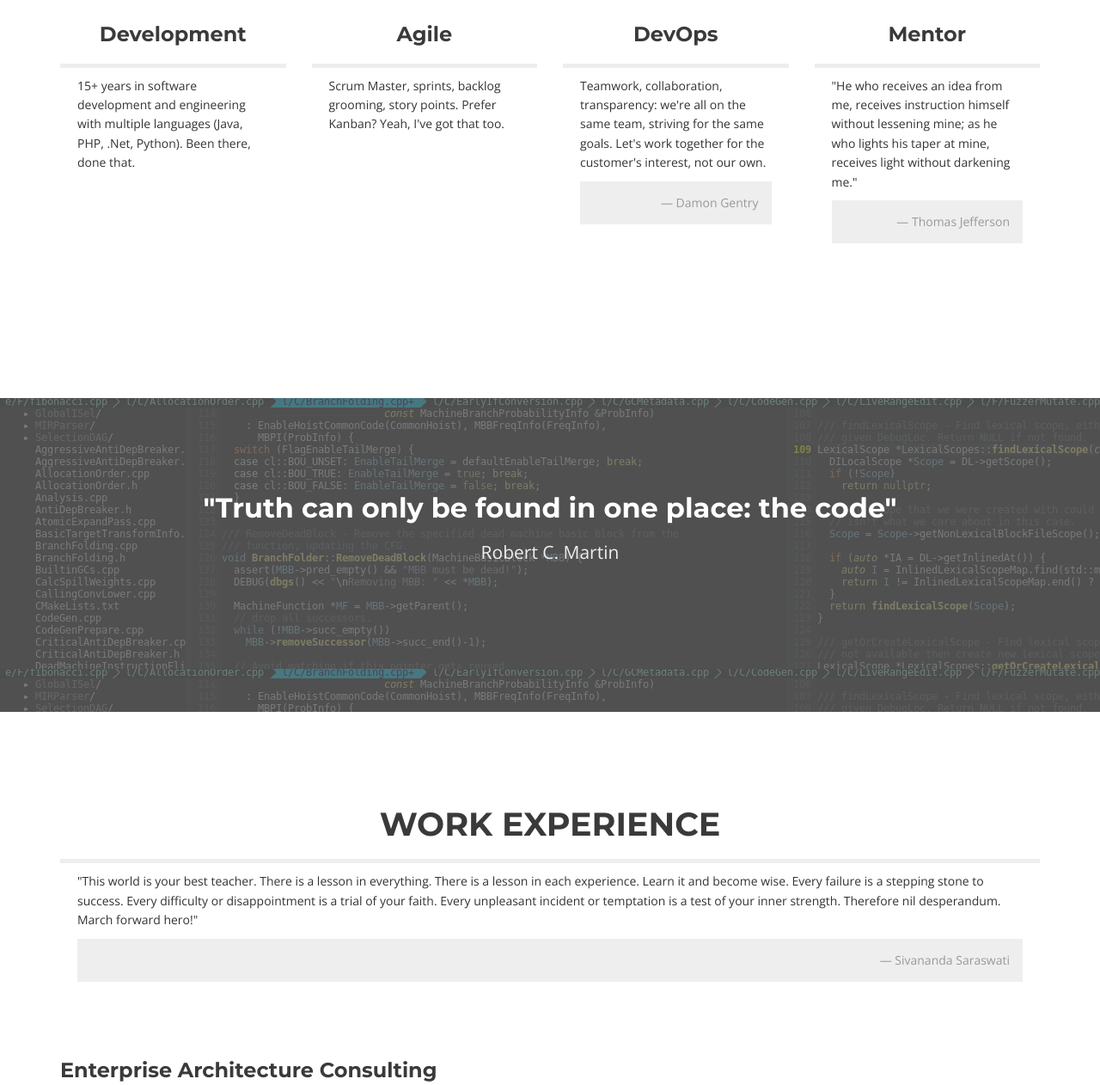
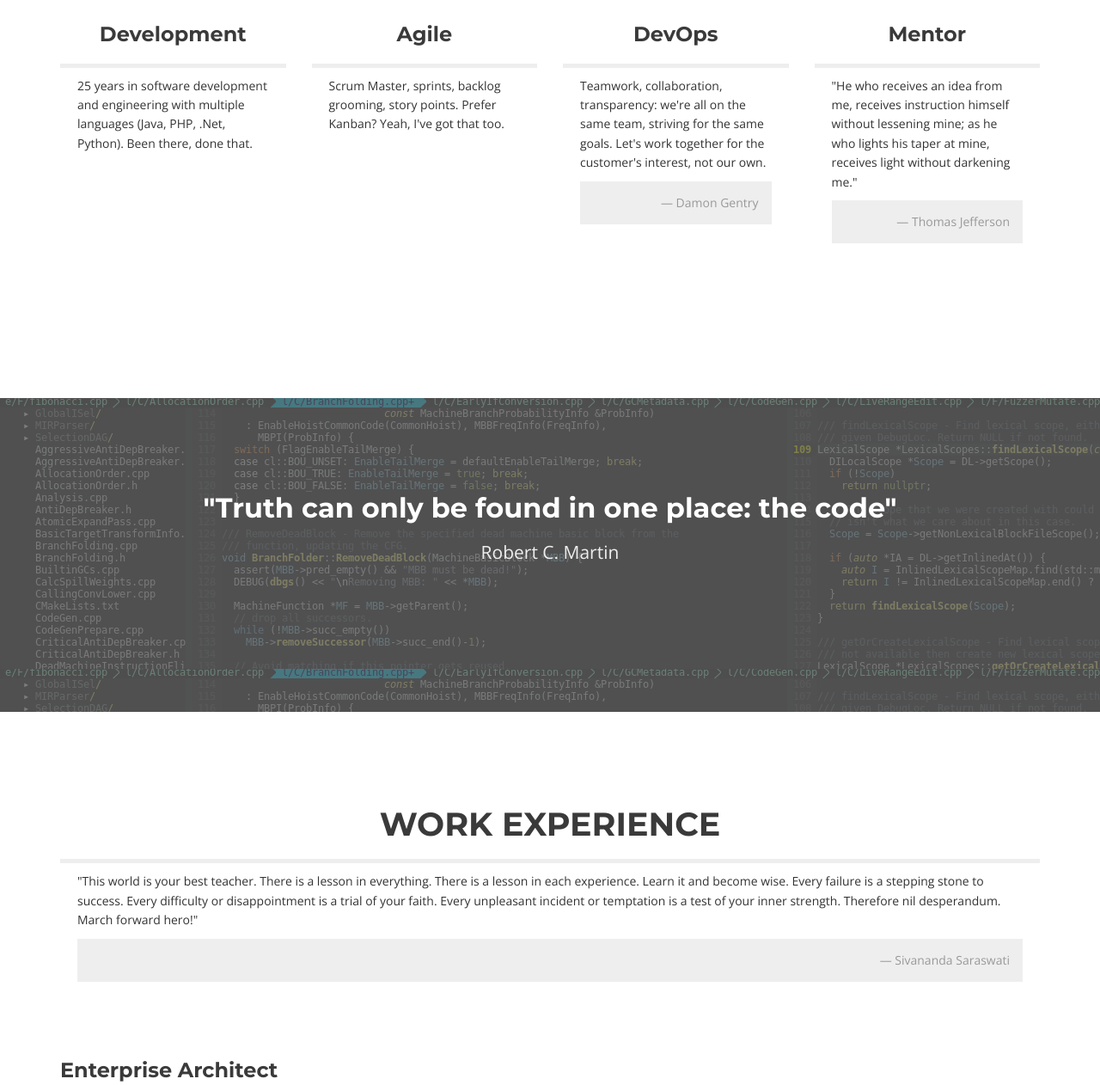
Before and after one commit to dagen/resume, a plain HTML site: page index.html in a window 1280 px wide. Shown: the part 1187-2449 px from the top of the page at 86% size. Drawn offline with nearby package versions, Linux system fonts and the light colour scheme.

Commit message:
Updating Resume file

```diff
--- a/index.html
+++ b/index.html
@@ -78,7 +78,7 @@
             <img src="img/about/code.png" alt="" class="img-responsive center-block" />
             <h4>Development</h4>
             <blockquote>
-               <p>15+ years in software development and engineering with multiple languages (Java, PHP, .Net, Python). Been there, done that. </p>
+               <p>25 years in software development and engineering with multiple languages (Java, PHP, .Net, Python). Been there, done that. </p>
             </blockquote>
           </div>
         </div>
@@ -154,7 +154,7 @@
       <div class="row text-left employer">
         <div class="col-xs-12 col-sm-12 col-md-12 col-lg-12">
           <div class="service-box wow bounceInDown" data-wow-delay="0.1s">
-            <h4>Enterprise Architecture Consulting</h4>
+            <h4>Enterprise Architect</h4>
             <h6><a href="http://www.ignw.io" target="_blank">InfoGroup Northwest</a>, July 2018 ~ Present</h6>
             <p>Architect, Design, Develop &amp; Implement innovative software solutions related to the modern software development practices, DevOps and Agile Transformation of the enterprise.
             <ul>
```
Also changed, not shown: 1 other file.
